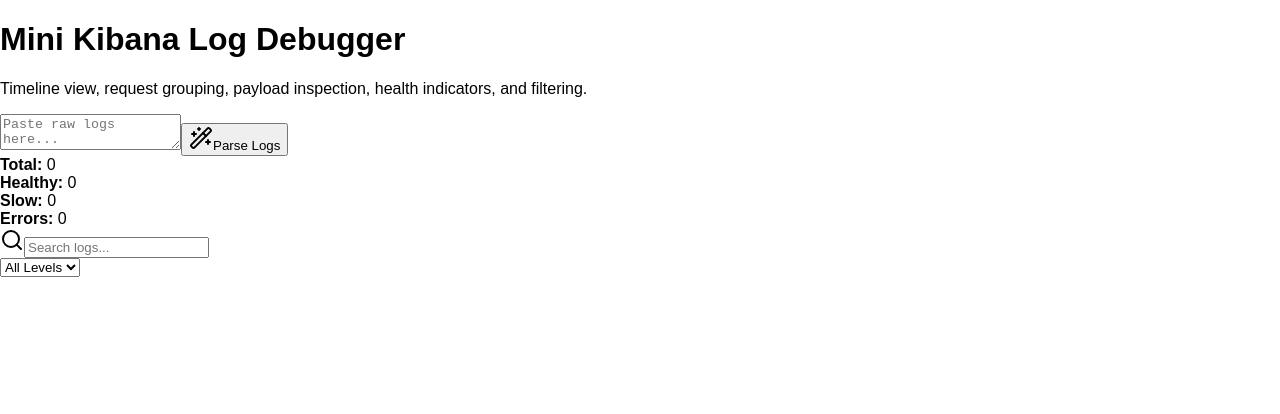
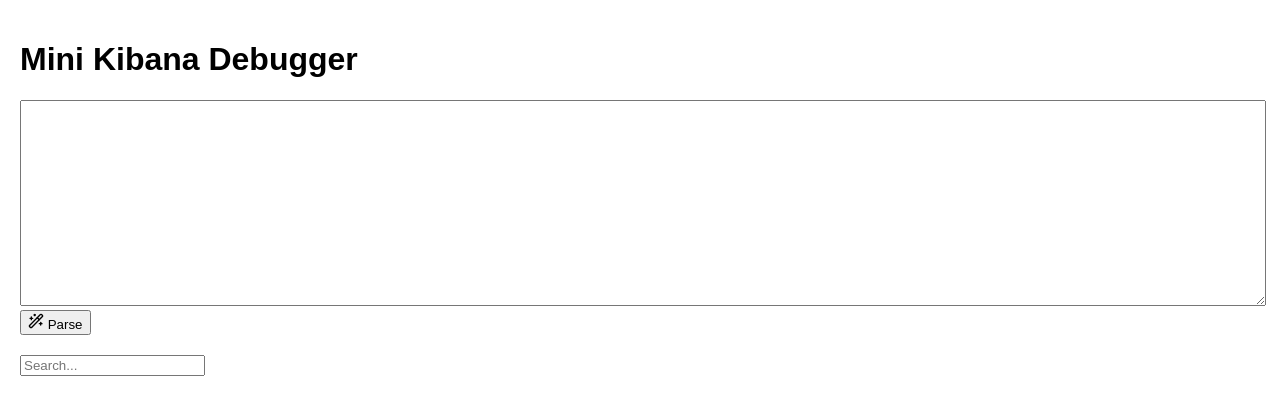
Before and after one commit to xkyrage/xkylog-debugger, a Next.js app: page / in a window 1280 px wide. Shown: the top 414 px of the page. Built offline with nearby package versions, Linux system fonts and the light colour scheme.

Commit message:
Update page.tsx

```diff
--- a/app/page.tsx
+++ b/app/page.tsx
@@ -1,34 +1,15 @@
 'use client';
 
 import React, { useMemo, useState } from 'react';
-import {
-  Copy,
-  Search,
-  Wand2,
-  AlertCircle,
-  CheckCircle,
-  Clock,
-} from 'lucide-react';
+import { Copy, Search, Wand2, AlertCircle, CheckCircle, Clock } from 'lucide-react';
 
-export default function MiniKibanaLogParser() {
+export default function Page() {
   const [input, setInput] = useState('');
   const [logs, setLogs] = useState<any[]>([]);
   const [query, setQuery] = useState('');
   const [levelFilter, setLevelFilter] = useState('all');
 
-  const safeJsonParse = (text: string) => {
-    try {
-      return JSON.parse(text);
-    } catch {}
-
-    try {
-      return JSON.parse(text.replace(/\\"/g, '"'));
-    } catch {}
-
-    return text;
-  };
-
-  const extractJsonBlocks = (text: string) => {
+  const extractJson = (text: string) => {
     const matches = [];
     let stack = 0;
     let start = -1;
@@ -52,242 +33,73 @@
   const parseLogs = () => {
     const lines = input.split('\n').filter(Boolean);
 
-    const parsed = lines.map((line, index) => {
+    const parsed = lines.map((line, i) => {
       const metadata = {
         time: line.match(/time="([^"]+)"/)?.[1] || '',
         level: line.match(/level=([^ ]+)/)?.[1] || '',
         msg: line.match(/msg="([^"]+)"/)?.[1] || '',
         id: line.match(/id=([^ ]+)/)?.[1] || '',
         latency: line.match(/latency=([^ ]+)/)?.[1] || '',
-        method: line.match(/method=([^ ]+)/)?.[1] || '',
         status: line.match(/status="([^"]+)"/)?.[1] || '',
-        uri: line.match(/uri="([^"]+)"/)?.[1] || '',
       };
 
-      const jsonBlocks = extractJsonBlocks(line).map((b) => safeJsonParse(b));
+      const jsonBlocks = extractJson(line);
 
-      let section = 'OTHER';
-      if (metadata.msg.toLowerCase().includes('request')) section = 'REQUEST';
-      if (metadata.msg.toLowerCase().includes('response')) section = 'RESPONSE';
+      let health = 'ok';
+      if (metadata.status && !metadata.status.startsWith('200')) health = 'error';
+      if (parseFloat(metadata.latency) > 500) health = 'slow';
 
-      let health = 'healthy';
-      const latencyMs = parseFloat(metadata.latency);
-
-      if (metadata.status && !metadata.status.startsWith('200')) {
-        health = 'error';
-      } else if (!isNaN(latencyMs) && latencyMs > 500) {
-        health = 'slow';
-      }
-
-      return {
-        id: index,
-        raw: line,
-        metadata,
-        jsonBlocks,
-        section,
-        health,
-      };
+      return { id: i, metadata, jsonBlocks, health };
     });
 
     setLogs(parsed);
   };
 
-  const groupedLogs = useMemo(() => {
-    const filtered = logs.filter((log) => {
-      const matchesQuery =
-        !query ||
-        JSON.stringify(log).toLowerCase().includes(query.toLowerCase());
-
-      const matchesLevel =
-        levelFilter === 'all' || log.metadata.level === levelFilter;
-
-      return matchesQuery && matchesLevel;
-    });
-
-    return filtered.reduce((acc: any, log: any) => {
-      const key = log.metadata.id || `ungrouped-${log.id}`;
-      if (!acc[key]) acc[key] = [];
-      acc[key].push(log);
-      return acc;
-    }, {});
-  }, [logs, query, levelFilter]);
-
-  const stats = useMemo(
-    () => ({
-      total: logs.length,
-      errors: logs.filter((l) => l.health === 'error').length,
-      slow: logs.filter((l) => l.health === 'slow').length,
-      healthy: logs.filter((l) => l.health === 'healthy').length,
-    }),
-    [logs]
+  const filtered = useMemo(() => {
+    return logs.filter((l) =>
+      JSON.stringify(l).toLowerCase().includes(query.toLowerCase())
     );
-
-  const copyJson = async (data: any) => {
-    await navigator.clipboard.writeText(JSON.stringify(data, null, 2));
-  };
-
-  const healthBadge = (health: string) => {
-    if (health === 'error') {
-      return (
-        <span className="bg-red-100 text-red-700 px-2 py-1 rounded text-xs flex items-center gap-1">
-          <AlertCircle className="w-3 h-3" /> ERROR
-        </span>
-      );
-    }
-
-    if (health === 'slow') {
-      return (
-        <span className="bg-yellow-100 text-yellow-700 px-2 py-1 rounded text-xs flex items-center gap-1">
-          <Clock className="w-3 h-3" /> SLOW
-        </span>
-      );
-    }
+  }, [logs, query]);
 
   return (
-      <span className="bg-green-100 text-green-700 px-2 py-1 rounded text-xs flex items-center gap-1">
-        <CheckCircle className="w-3 h-3" /> OK
-      </span>
-    );
-  };
-
-  return (
-    <div className="min-h-screen bg-gray-50 p-6">
-      <div className="max-w-7xl mx-auto space-y-6">
-
-        <div className="bg-white rounded-2xl shadow p-6 space-y-4">
-          <h1 className="text-3xl font-bold">Mini Kibana Log Debugger</h1>
-          <p className="text-sm text-gray-500">
-            Timeline view, request grouping, payload inspection, health indicators, and filtering.
-          </p>
+    <div style={{ padding: 20, fontFamily: 'sans-serif' }}>
+      <h1>Mini Kibana Debugger</h1>
 
       <textarea
+        style={{ width: '100%', height: 200 }}
         value={input}
         onChange={(e) => setInput(e.target.value)}
-            placeholder="Paste raw logs here..."
-            className="w-full min-h-[220px] border rounded-lg p-4 font-mono text-sm"
       />
 
-          <button
-            onClick={parseLogs}
-            className="w-full bg-black text-white px-4 py-3 rounded-lg flex justify-center items-center gap-2"
-          >
-            <Wand2 className="w-4 h-4" />
-            Parse Logs
+      <button onClick={parseLogs}>
+        <Wand2 size={16} /> Parse
       </button>
-        </div>
 
-        <div className="grid md:grid-cols-4 gap-4">
-          <StatCard label="Total" value={stats.total} />
-          <StatCard label="Healthy" value={stats.healthy} />
-          <StatCard label="Slow" value={stats.slow} />
-          <StatCard label="Errors" value={stats.errors} />
-        </div>
-
-        <div className="grid md:grid-cols-2 gap-4">
-          <div className="relative">
-            <Search className="absolute left-3 top-3 w-4 h-4 text-gray-500" />
+      <div style={{ marginTop: 20 }}>
         <input
+          placeholder="Search..."
           value={query}
           onChange={(e) => setQuery(e.target.value)}
-              placeholder="Search logs..."
-              className="w-full border rounded-lg p-2 pl-10"
         />
       </div>
 
-          <select
-            className="border rounded-lg px-3 py-2"
-            value={levelFilter}
-            onChange={(e) => setLevelFilter(e.target.value)}
-          >
-            <option value="all">All Levels</option>
-            <option value="debug">Debug</option>
-            <option value="info">Info</option>
-            <option value="error">Error</option>
-          </select>
+      <div>
+        {filtered.map((log) => (
+          <div key={log.id} style={{ border: '1px solid #ddd', marginTop: 10, padding: 10 }}>
+            <div>
+              <strong>{log.metadata.time}</strong> — {log.metadata.msg}
             </div>
 
-        <div className="space-y-6">
-          {Object.entries(groupedLogs).map(([groupId, entries]: any) => (
-            <div key={groupId} className="bg-white rounded-2xl shadow p-6 space-y-4">
-              <div className="flex justify-between items-center">
-                <h2 className="text-xl font-semibold">Request Timeline: {groupId}</h2>
-                <span className="bg-gray-100 px-2 py-1 rounded text-sm">
-                  {entries.length} events
-                </span>
-              </div>
+            <div>Status: {log.metadata.status} | Latency: {log.metadata.latency}</div>
 
-              <div className="space-y-4 border-l-2 pl-4">
-                {entries.map((log: any) => (
-                  <div key={log.id} className="border rounded-xl p-4 space-y-3">
-
-                    <div className="flex gap-2 flex-wrap items-center">
-                      <span className="bg-blue-100 text-blue-700 px-2 py-1 rounded text-xs">
-                        {log.section}
-                      </span>
-                      <span className="bg-gray-100 px-2 py-1 rounded text-xs">
-                        {log.metadata.level}
-                      </span>
-                      {healthBadge(log.health)}
-                    </div>
-
-                    <div className="text-sm text-gray-600">
-                      {log.metadata.time} — {log.metadata.msg}
-                    </div>
-
-                    <div className="grid md:grid-cols-2 gap-2 text-sm">
-                      {Object.entries(log.metadata).map(
-                        ([k, v]: any) =>
-                          v && (
-                            <div key={k} className="bg-gray-100 rounded p-2">
-                              <strong>{k}:</strong> {v}
-                            </div>
-                          )
-                      )}
-                    </div>
-
-                    {log.jsonBlocks.map((json: any, idx: number) => (
-                      <div key={idx} className="space-y-2">
-                        <div className="flex justify-between items-center">
-                          <span className="font-medium">
-                            Payload #{idx + 1}
-                          </span>
-
-                          <button
-                            onClick={() => copyJson(json)}
-                            className="border px-3 py-1 rounded flex items-center gap-2 text-sm"
-                          >
-                            <Copy className="w-4 h-4" />
-                            Copy
-                          </button>
-                        </div>
-
-                        <textarea
-                          readOnly
-                          value={
-                            typeof json === 'string'
-                              ? json
-                              : JSON.stringify(json, null, 2)
-                          }
-                          className="w-full min-h-[180px] border rounded p-3 font-mono text-sm"
-                        />
-                      </div>
+            {log.jsonBlocks.map((j: any, i: number) => (
+              <pre key={i} style={{ background: '#f4f4f4', padding: 10 }}>
+                {j}
+              </pre>
             ))}
           </div>
         ))}
       </div>
     </div>
-          ))}
-        </div>
-
-      </div>
-    </div>
   );
 }
-
-function StatCard({ label, value }: { label: string; value: number }) {
-  return (
-    <div className="bg-white rounded-xl shadow p-4">
-      <strong>{label}:</strong> {value}
-    </div>
-  );
-}
```
Lines whose indentation alone changed are shown as unchanged.
